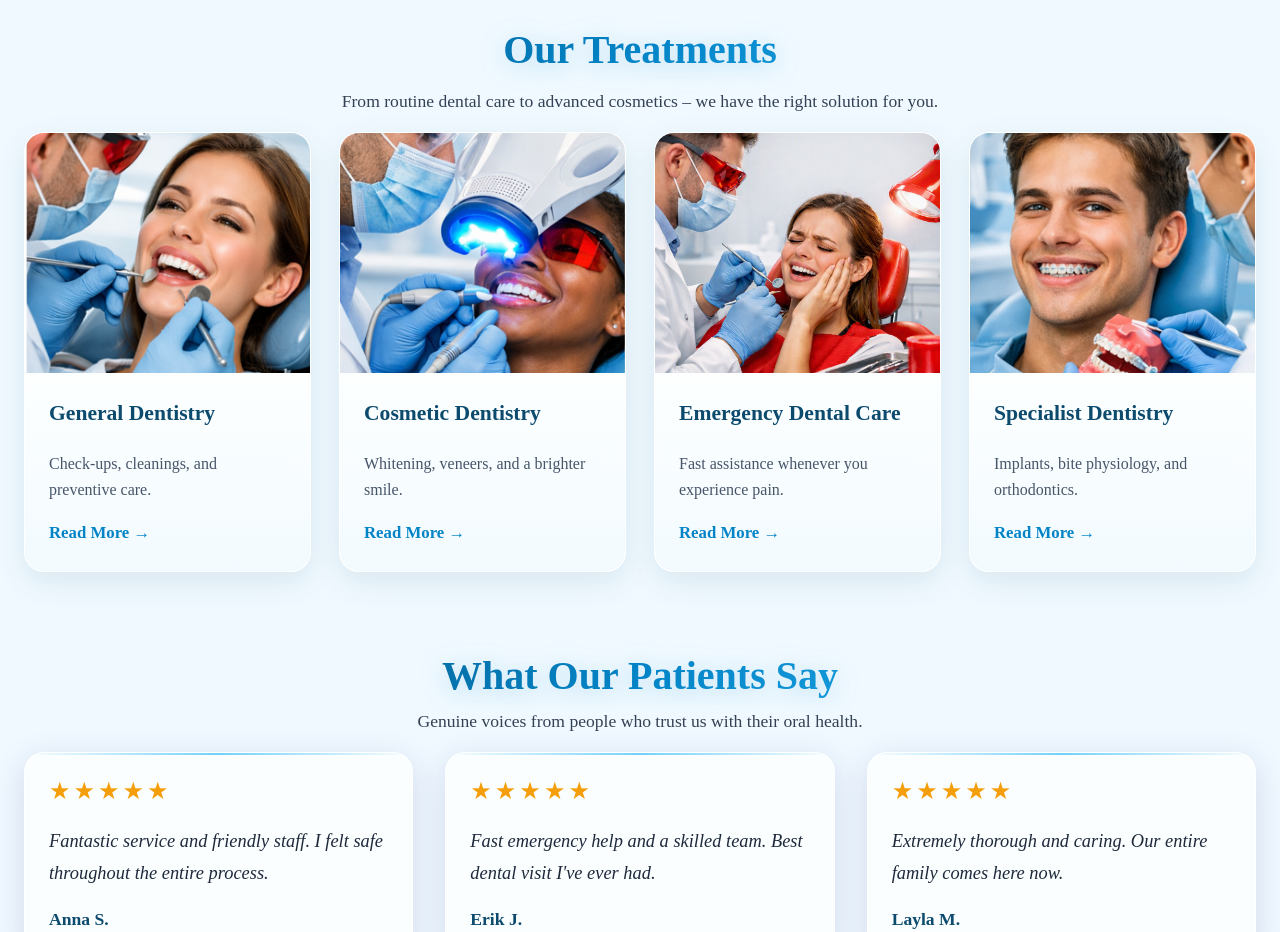
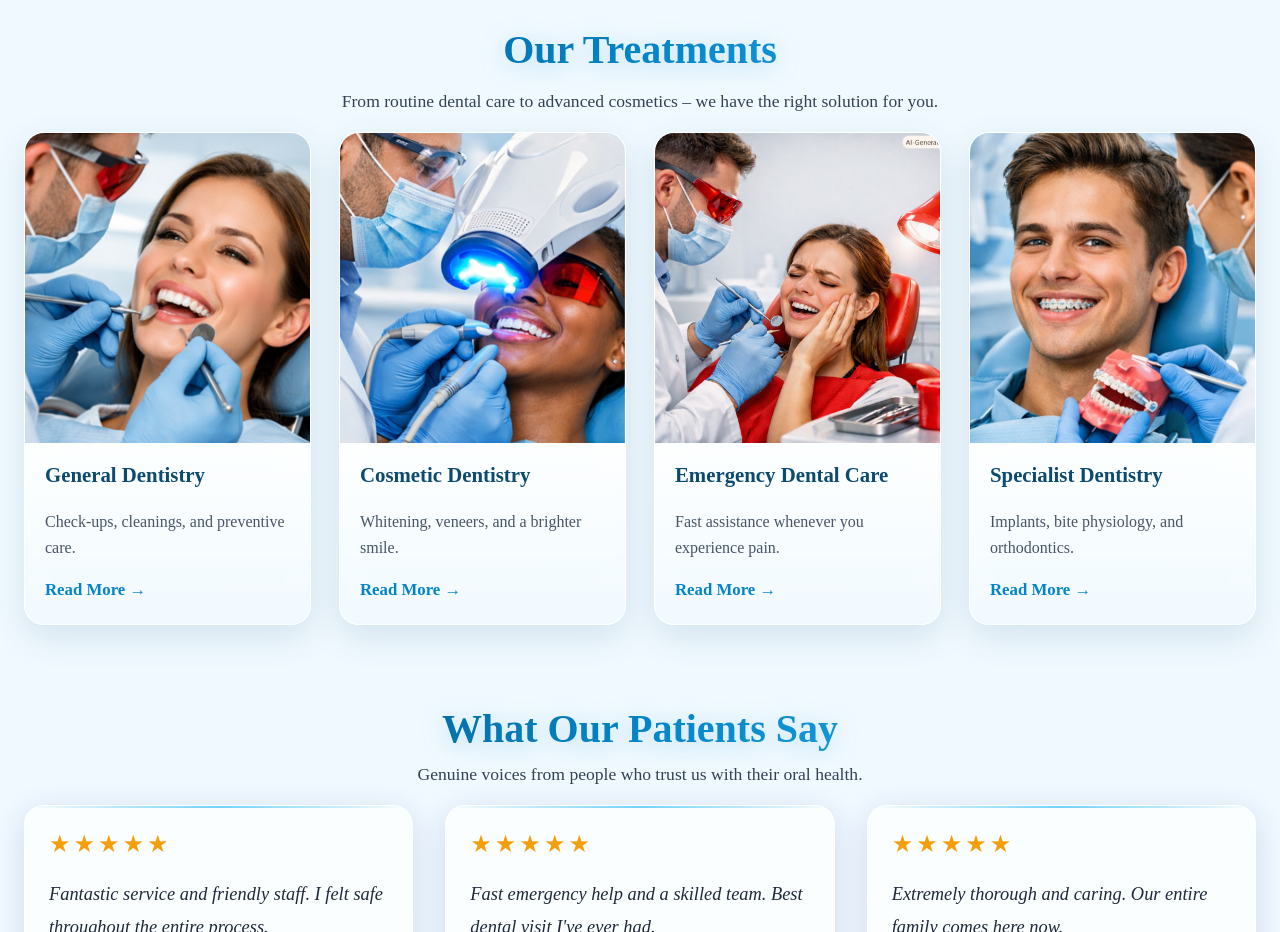
Before and after one commit to Milad-code88/Dentist, a React (Vite) app: page / in a window 1280 px wide. Shown: the part 1900-2832 px from the top of the page. Built offline with nearby package versions, Linux system fonts and the light colour scheme; a web font is replaced by a local one.

Commit message:
Enlarge images to 310px and eliminate unused empty space in treatment preview cards

```diff
--- a/src/components/home/TreatmentPreview/TreatmentPreview.css
+++ b/src/components/home/TreatmentPreview/TreatmentPreview.css
@@ -36,21 +36,20 @@
   border: var(--glass-border);
   border-radius: var(--radius-lg);
   overflow: hidden;
-  box-shadow: 0 10px 30px rgba(12, 74, 110, 0.1);
+  box-shadow: 0 12px 35px rgba(12, 74, 110, 0.12);
   display: flex;
   flex-direction: column;
-  min-height: 440px;
   transition: transform 0.35s ease, box-shadow 0.35s ease, border-color 0.35s ease;
 }
 
 .treatment-preview__card:hover {
   transform: translateY(-8px);
   border-color: rgba(56, 189, 248, 0.6);
-  box-shadow: 0 16px 40px rgba(12, 74, 110, 0.18);
+  box-shadow: 0 20px 45px rgba(12, 74, 110, 0.2);
 }
 
 .treatment-preview__media {
-  height: 240px;
+  height: 310px;
   overflow: hidden;
   position: relative;
 }
@@ -68,17 +67,17 @@
 }
 
 .treatment-preview__body {
-  padding: 1.75rem 1.5rem;
+  padding: 1.25rem 1.25rem 1.5rem;
   display: flex;
   flex-direction: column;
   flex: 1;
-  background: linear-gradient(180deg, rgba(255, 255, 255, 0.5) 0%, rgba(240, 249, 255, 0.8) 100%);
+  background: linear-gradient(180deg, rgba(255, 255, 255, 0.6) 0%, rgba(240, 249, 255, 0.9) 100%);
 }
 
 .treatment-preview__card-title {
-  margin: 0 0 0.6rem;
+  margin: 0 0 0.4rem;
   color: #0c4a6e;
-  font-size: 1.35rem;
+  font-size: 1.3rem;
   font-weight: 800;
 }
 
```
